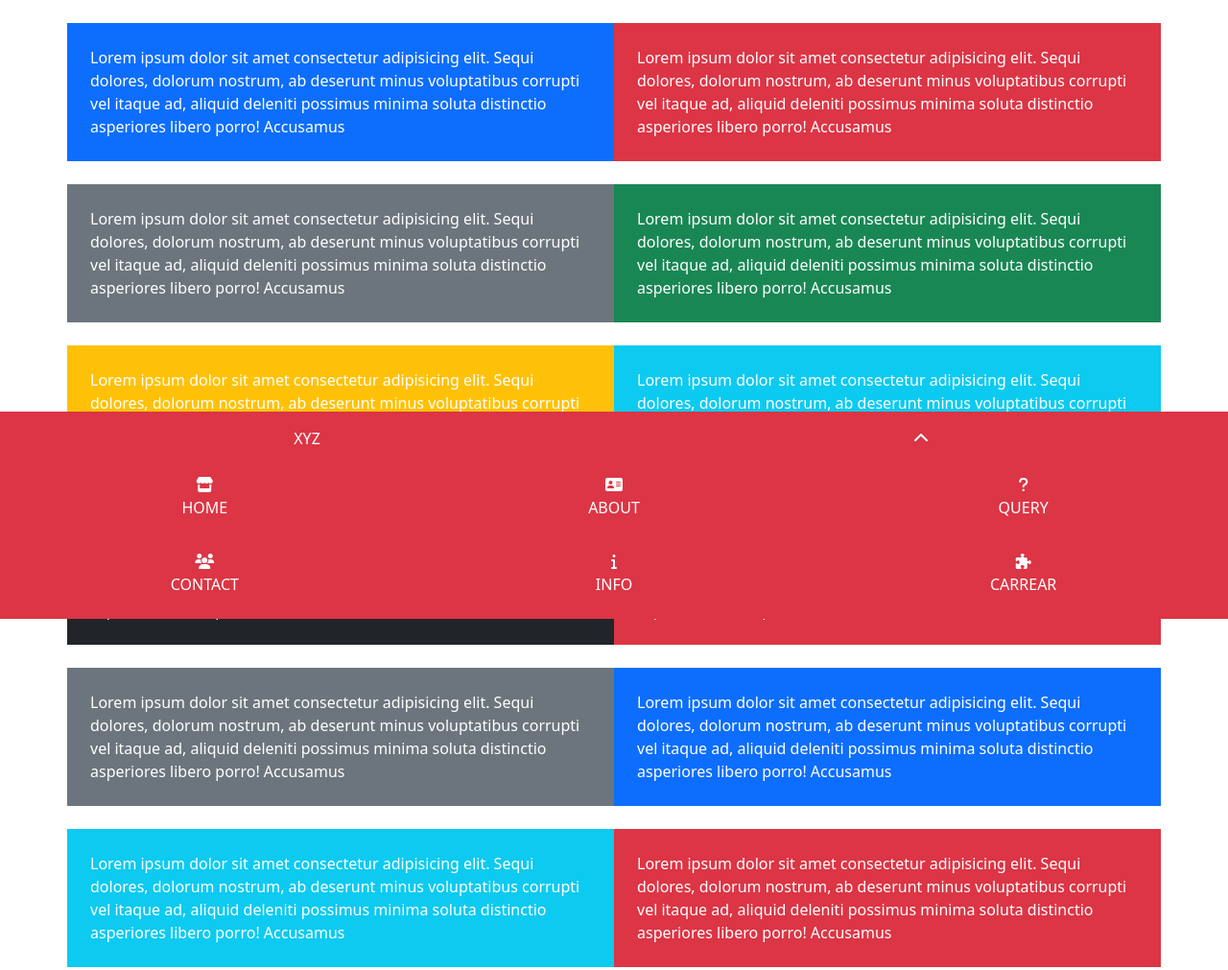
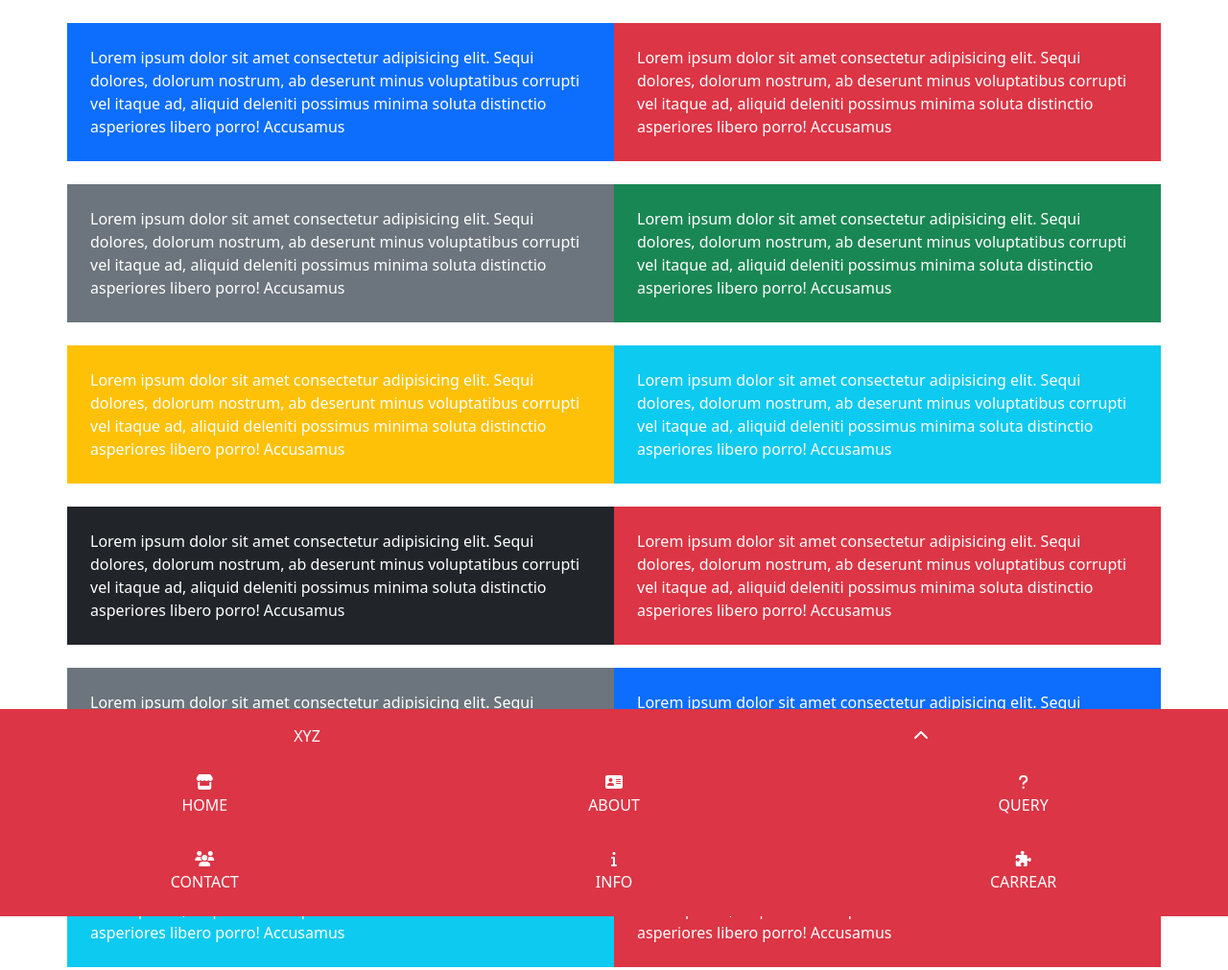
Before and after one commit to rishisinghrsm/bottomnav, a plain HTML site: page index.html in a window 1280 px wide. Shown: the whole page at 96% size. Drawn offline with Linux system fonts and the light colour scheme.

Commit message:
Update index.html

```diff
--- a/index.html
+++ b/index.html
@@ -23,7 +23,7 @@
     }
     #bottom{
         position: fixed;
-        bottom:155px;
+        bottom:-155px;
         /* transform: translateY(300px); */
     }
     a{
```
